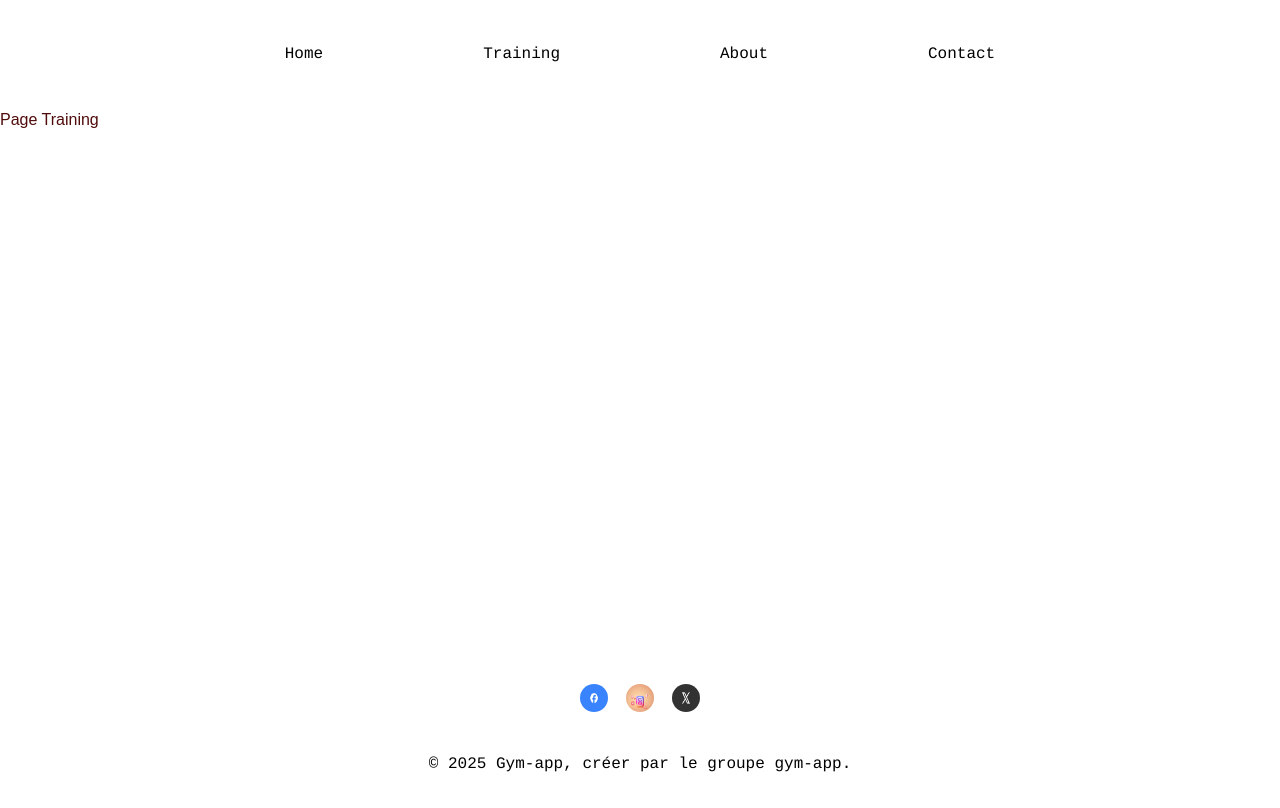
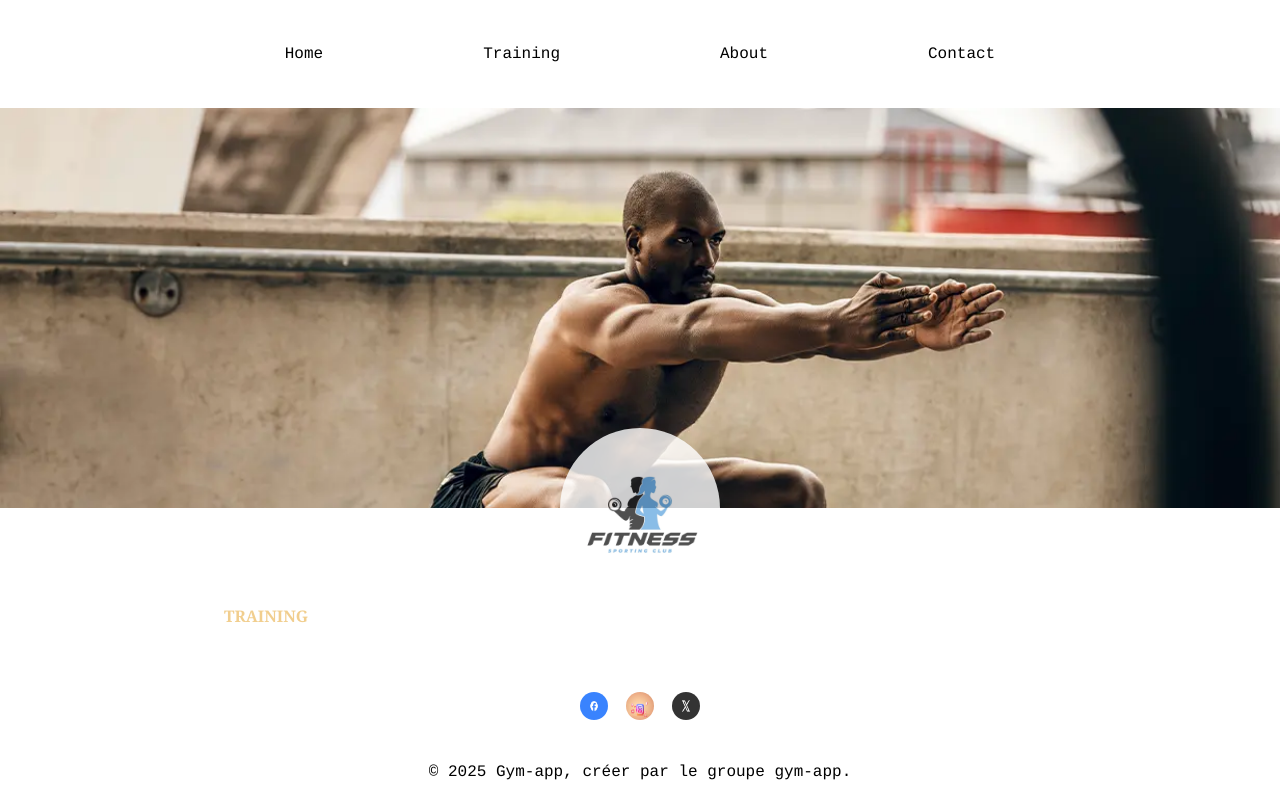
Before and after one commit to efy26/gym-pp, a Next.js app: page / in a window 1280 px wide. Both pictures are taken after a click on the item "Training". Built offline with nearby package versions, Linux system fonts and the light colour scheme.

Commit message:
mise a jour design page

```diff
--- a/app/globals.css
+++ b/app/globals.css
@@ -49,3 +49,18 @@ footer {
 #menu-liens li:hover{
   color: wheat;
 }
+/* #container {
+  display: flex;
+  flex-direction: column;
+  justify-content: center;
+} */
+#contact-page, #about-page, #training-page {
+  margin-top: 6rem;
+  width: 65%;
+  /* background-color: red; */
+}
+#titre-page-training,#titre-page-about, #titre-page-contact {
+  font-family:Georgia, 'Times New Roman', Times, serif;
+  color: rgba(233, 177, 74, 0.625);
+  font-weight: bolder;
+}
--- a/app/page.jsx
+++ b/app/page.jsx
@@ -1,12 +1,10 @@
 import React from 'react';
 import SectionUn from "@/components/home/SectionUn";
-import SectionDeux from "@/components/home/SectionDeux";
-import Image from "next/image";
+
 export default function Home() {
     return (
         <div className='flex flex-col'>
             <SectionUn/>
-            {/* <SectionDeux/> */}
         </div>
 
     );
--- a/components/About.jsx
+++ b/components/About.jsx
@@ -1,3 +1,17 @@
+import React from 'react';
+import SectionUniverselle from "@/components/home/SectionUniverselle";
+
 export default function About() {
-    return <div id="about">Page About</div>;
+    return (
+        <div className='flex flex-col'>
+            <SectionUniverselle/>
+            <div id='container' className='flex justify-center'>
+                <div id='about-page'>
+                    <h1 id='titre-page-about'>ABOUT</h1>
+                </div>
+            </div>
+
+        </div>
+
+    );
 }
--- a/components/Contact.jsx
+++ b/components/Contact.jsx
@@ -1,3 +1,16 @@
+import React from 'react';
+import SectionUniverselle from "@/components/home/SectionUniverselle";
+
 export default function Contact() {
-    return <div id="contact">Page Contact</div>;
+    return (
+        <div  className='flex flex-col'>
+            <SectionUniverselle/>
+            <div id='container' className='flex justify-center'>
+                <div id='contact-page'>
+                    <h1 id='titre-page-contact'>CONTACT</h1>
+                </div>
+            </div>
+        </div>
+
+    );
 }
--- a/components/Header.jsx
+++ b/components/Header.jsx
@@ -1,4 +1,3 @@
-
 import NavBar from "@/components/NavBar";
 import BackGround from "@/public/img/image.webp";
 
--- a/components/Training.jsx
+++ b/components/Training.jsx
@@ -1,3 +1,16 @@
+import React from 'react';
+import SectionUniverselle from "@/components/home/SectionUniverselle";
+
 export default function Training() {
-    return <div id="training">Page Training</div>;
+    return (
+        <div className='flex flex-col'>
+            <SectionUniverselle/>
+            <div id='container' className='flex justify-center'>
+                <div id='training-page'>
+                <h1 id='titre-page-training'>TRAINING</h1>
+                </div>
+            </div>
+        </div>
+
+    );
 }
--- /dev/null
+++ b/components/home/SectionUniverselle.jsx
@@ -0,0 +1,10 @@
+import Image from "next/image";
+import logo from "@/public/img/logos.webp";
+
+export default function SectionUniverselle() {
+    return (
+        <section id="section-un" className="bg-[url(@/public/img/image.webp)] bg-cover bg-start bg-no-repeat min-w-100 h-100 flex  flex-col items-center">
+            <Image onClick={() => {changePage('home')}} src={logo} alt="Logo" id="logo" className="size-40 mt-80 cursor-pointer"/>
+        </section>
+    )
+}
--- a/components/home/Sponsors.jsx
+++ /dev/null
@@ -1,3 +0,0 @@
-export default function Sponsors() {
-    return <section className="h-10">sponsors</section>;
-}
```
